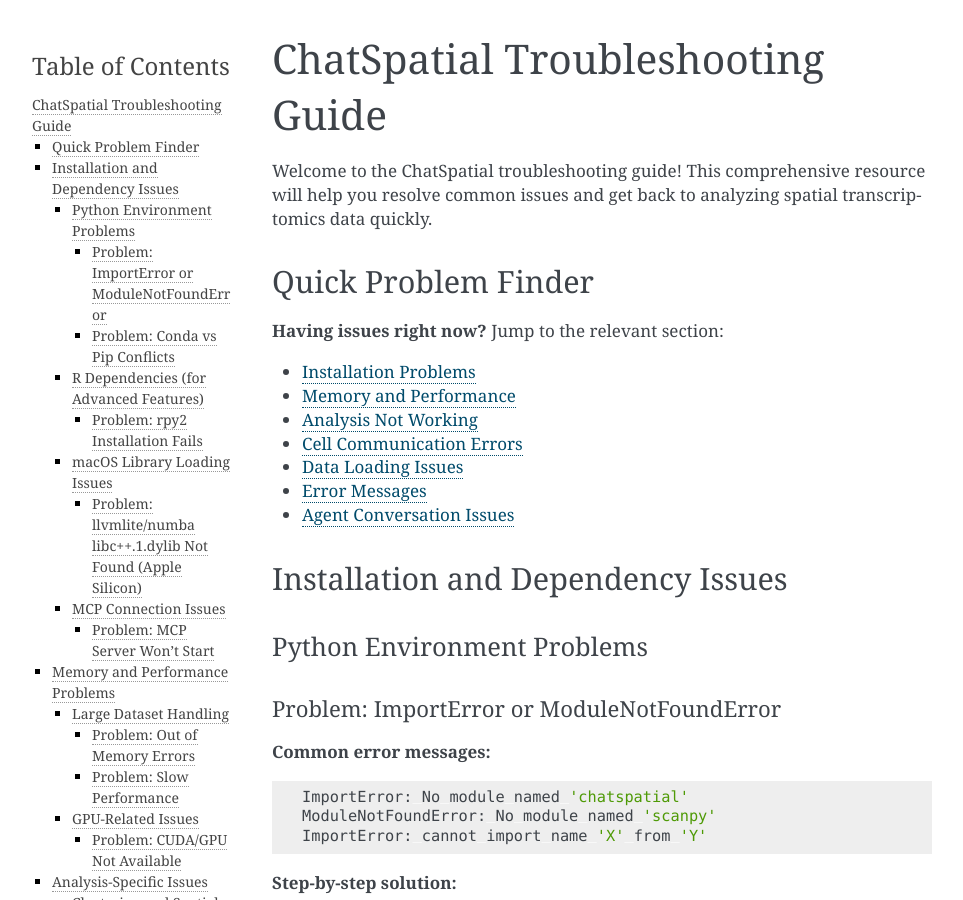
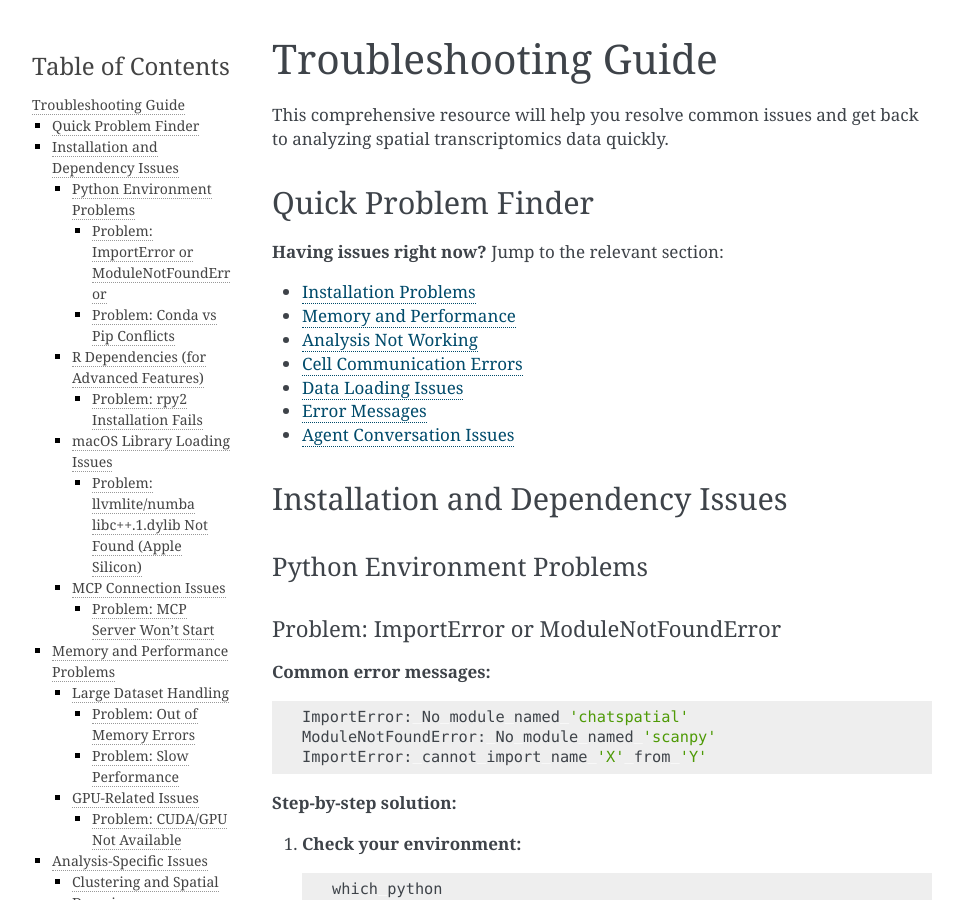
Before and after one commit to cafferychen777/ChatSpatial, a Sphinx documentation site: the page built from docs/advanced/troubleshooting.md, in a window 1280 px wide and 900 px high. Shown: the whole window, without its empty margins (148-1111 px from the left). Built offline with Sphinx 7.4.7, drawn with Linux system fonts in a browser that asks for light colours.

Commit message:
Remove redundant 'ChatSpatial' prefix from documentation titles
- MCP Tools Quick Reference (was: ChatSpatial MCP Tools Quick Reference)
- Troubleshooting Guide (was: ChatSpatial Troubleshooting Guide)
- Frequently Asked Questions (was: Frequently Asked Questions (FAQ))

Shorter titles improve navigation menu readability while maintaining clarity
in context. The sidebar navigation already shows these are ChatSpatial docs.

```diff
--- a/docs/advanced/faq.md
+++ b/docs/advanced/faq.md
@@ -1,6 +1,6 @@
-# Frequently Asked Questions (FAQ)
+# Frequently Asked Questions
 
-Common questions about ChatSpatial and their answers.
+Common questions and their answers.
 
 ## General Questions
 
--- a/docs/advanced/methods-reference.md
+++ b/docs/advanced/methods-reference.md
@@ -1,4 +1,4 @@
-# ChatSpatial MCP Tools Quick Reference
+# MCP Tools Quick Reference
 
 **Quick Link**: Keep this page bookmarked for instant access to all 20 MCP tools.
 
--- a/docs/advanced/troubleshooting.md
+++ b/docs/advanced/troubleshooting.md
@@ -1,6 +1,6 @@
-# ChatSpatial Troubleshooting Guide
+# Troubleshooting Guide
 
-Welcome to the ChatSpatial troubleshooting guide! This comprehensive resource will help you resolve common issues and get back to analyzing spatial transcriptomics data quickly.
+This comprehensive resource will help you resolve common issues and get back to analyzing spatial transcriptomics data quickly.
 
 ## Quick Problem Finder
 
```
